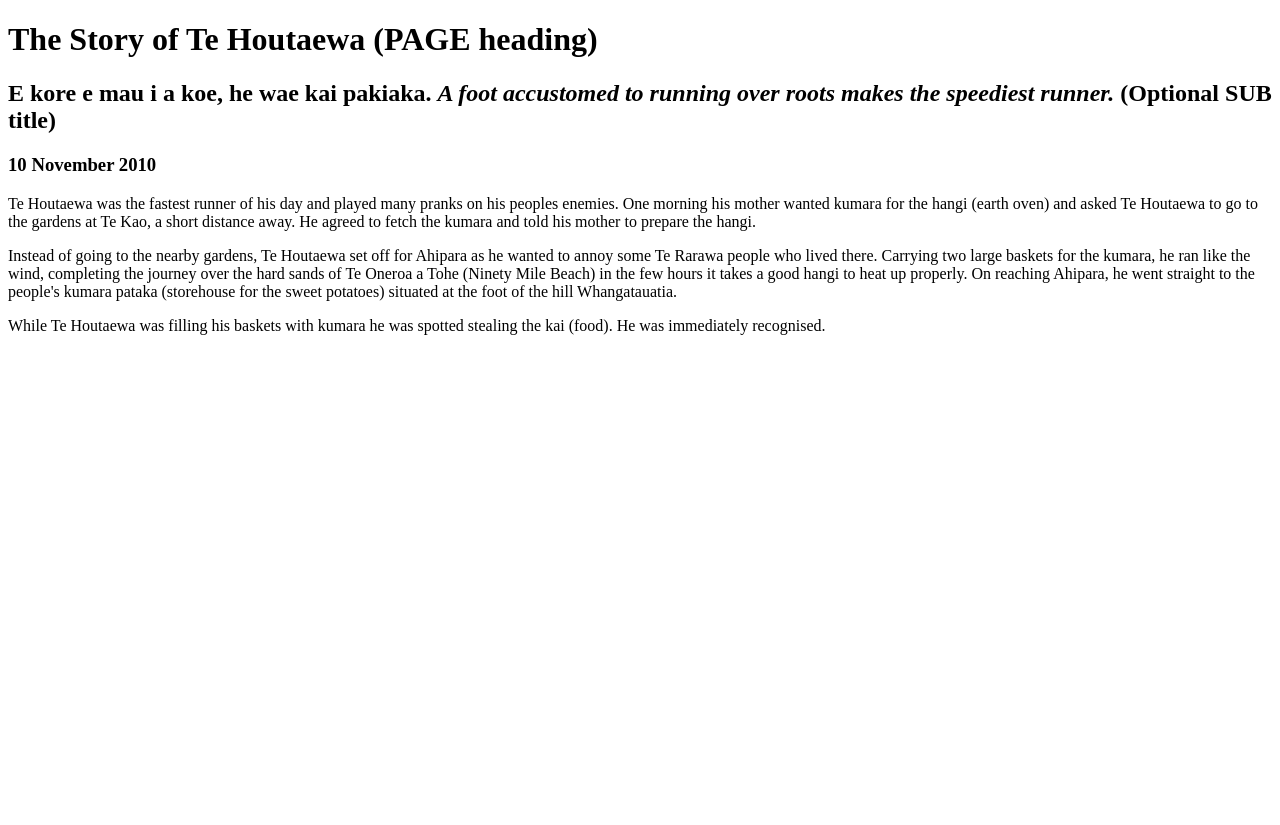
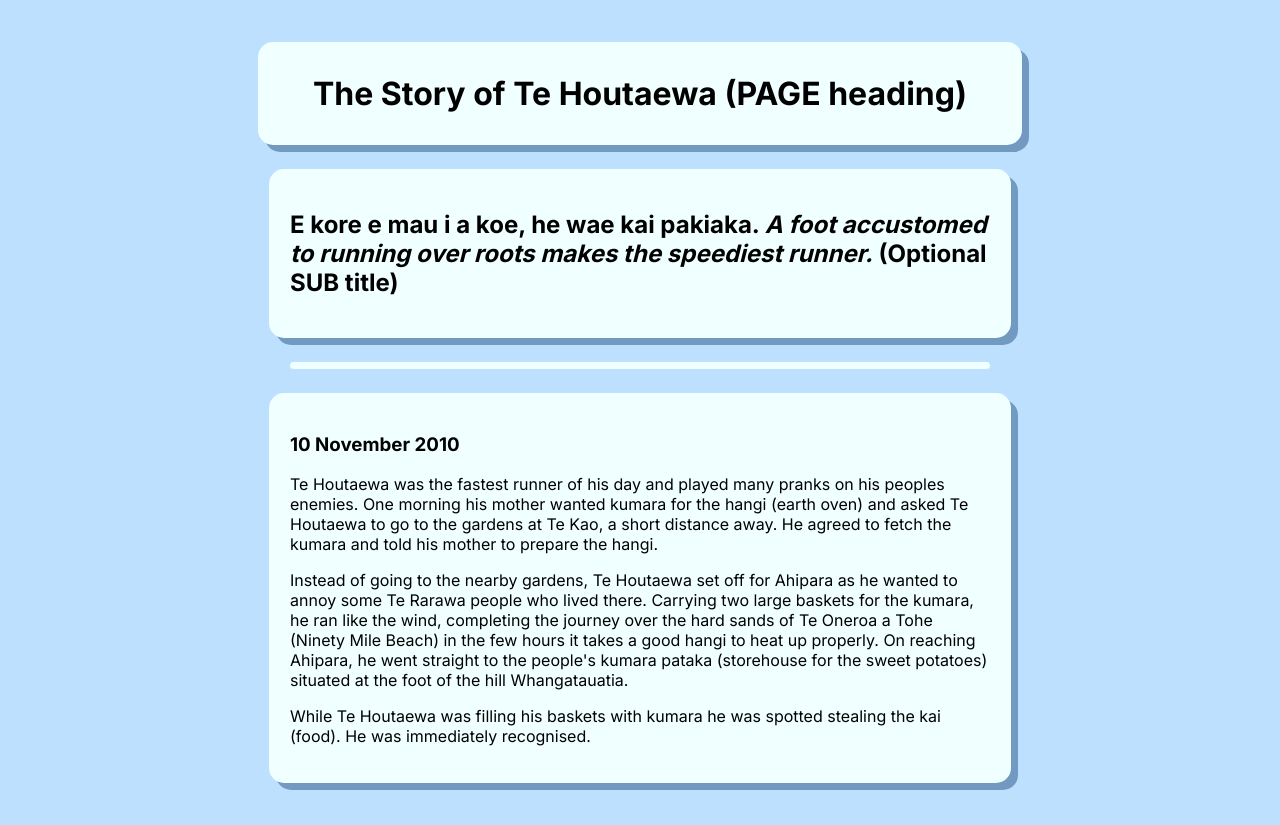
Before and after one commit to Finlay-Neal-05/Finlay-Neal-05.github.io, a plain HTML site: page blog/te-houtaewa-template.html in a window 1280 px wide. Before the commit the page ends 800 px from the top, so only its background shows below. Drawn offline with Linux system fonts and the light colour scheme.

Commit message:
link index.css to blog.html and add container

```diff
--- a/blog/te-houtaewa-template.html
+++ b/blog/te-houtaewa-template.html
@@ -3,13 +3,19 @@
   <head>
     <title>Stories and Legends (PAGE title) </title>
     <meta charset="UTF-8">
-    <link href="../styles/main.css rel="stylesheet" type="text/css">
+    <link href="../styles/main.css" rel="stylesheet" type="text/css">
+    <link rel="stylesheet" href="../styles/index.css" type="text/css">
+    <link href="https://fonts.googleapis.com/css2?family=Inter:wght@100..900&display=swap" rel="stylesheet">
   </head>
 
   <body>
-    <h1>The Story of Te Houtaewa (PAGE heading)</h1>
+    <h1  id="story-title">The Story of Te Houtaewa (PAGE heading)</h1>
+    <div class="container">
       <h2>E kore e mau i a koe, he wae kai pakiaka. <em>A foot accustomed to running over roots makes the speediest runner.</em> (Optional SUB title) </h2>
-    <h3>10 November 2010</h3>
+    </div>
+    <div class="divider"></div>
+    <div class="container">
+        <h3 class="container-header">10 November 2010</h3>
 
       <p>
         Te Houtaewa was the fastest runner of his day and played many pranks on his peoples enemies. One morning his mother wanted kumara for the hangi (earth oven) and asked Te Houtaewa to go to the gardens at Te Kao, a short distance away. He agreed to fetch the kumara and told his mother to prepare the hangi.
@@ -20,6 +26,7 @@
       <p>
         While Te Houtaewa was filling his baskets with kumara he was spotted stealing the kai (food). He was immediately recognised.
       </p>
+    </div>
 
     <!-- this is a comment. -->
 
--- a/styles/index.css
+++ b/styles/index.css
@@ -1,30 +1,50 @@
+ :root {
+    --highlight-color: #f0ffff;
+    --mid-color: #bde0ff;
+    --shadow-color: #729ac0;
+ }
+
+ body {
+    background-color: #bde0ff;
+    padding: 10px;
+    font-family: "Inter", sans-serif;
+}
+
 header {
     text-align: center;
-    margin: 1em auto;
+    margin: 3vh auto;
     border: 5px solid #f0ffff;
-    padding: 5px;
+    padding: 1em;
     background-color:#f0ffff;
     border-radius: 15px;
     max-width: 700px;
     min-width: 700px;
     box-shadow: 7px 7px#729ac0;
 
-
 }
 
-body {
-    background-color: #bde0ff;
-    padding: 10px;
-}
+
 
 .container {
     border: 5px solid #f0ffff;
-    padding: 1px;
     background-color:#f0ffff;
     border-radius: 15px;
-    padding: 15px 1em;
+    padding: 1em;
     margin: 3vh auto;
     max-width: 700px;
     min-width: 700px;
     box-shadow: 7px 7px#729ac0;
 }
+
+.divider {
+    width: 700px;
+    height: 7px;
+    margin: 3vh auto;
+    padding: 15px auto;
+    background-color: var(--highlight-color);
+    border-radius: 5px;
+}
+
+.links-headers {
+    text-align: center;
+}
--- a/styles/main.css
+++ b/styles/main.css
@@ -0,0 +1,25 @@
+:root {
+    --highlight-color: #f0ffff;
+    --mid-color: #bde0ff;
+    --shadow-color: #729ac0;
+}
+
+body {
+    background-color: var(--mid-color);
+    padding: 10px;
+    font-family: "Inter", sans-serif;
+}
+
+#story-title {
+    text-align: center;
+    background-color: var(--highlight-color);
+    width: 700px;
+    margin: 3vh auto;
+    border-radius: 15px;
+    padding: 1em;
+    box-shadow: 7px 7px#729ac0;
+}
+
+.container-header {
+
+}
```
Also changed, not shown: index.html (+9 -1 lines). Lines whose indentation alone changed are shown as unchanged.
